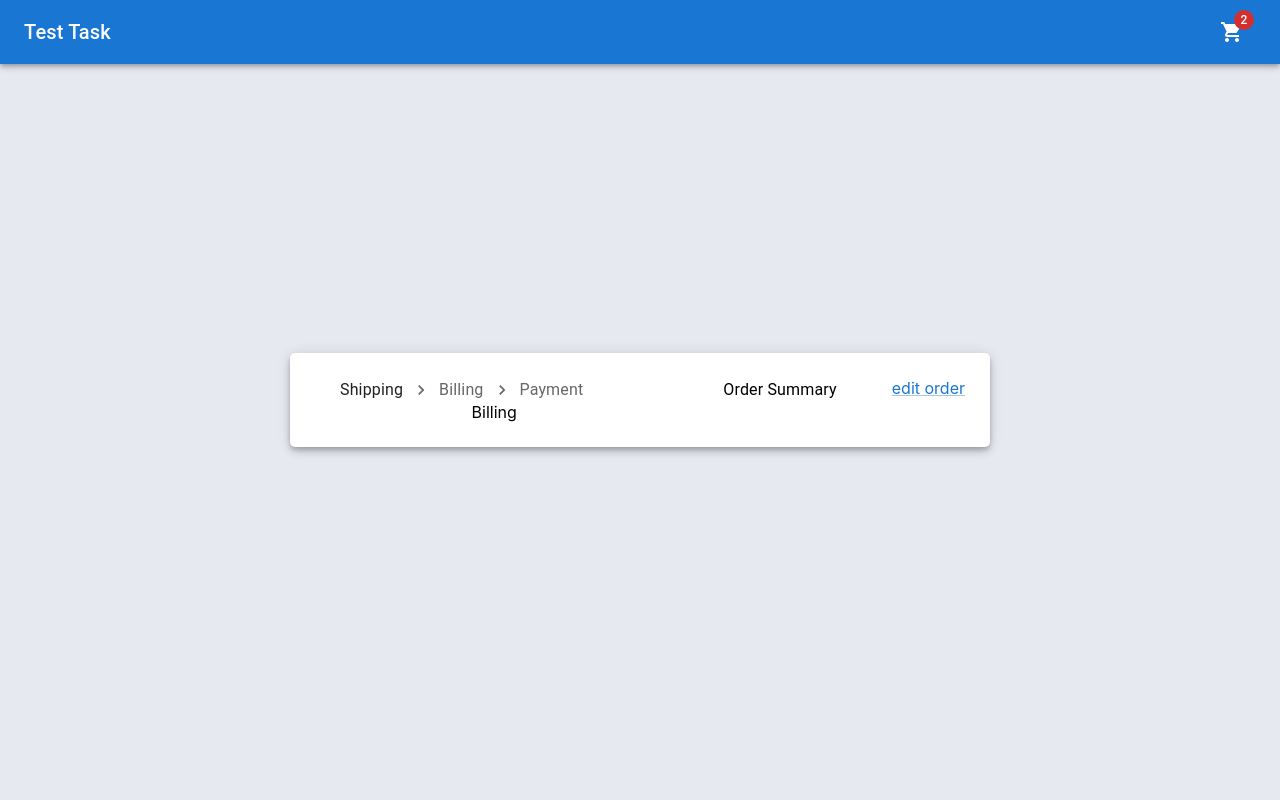
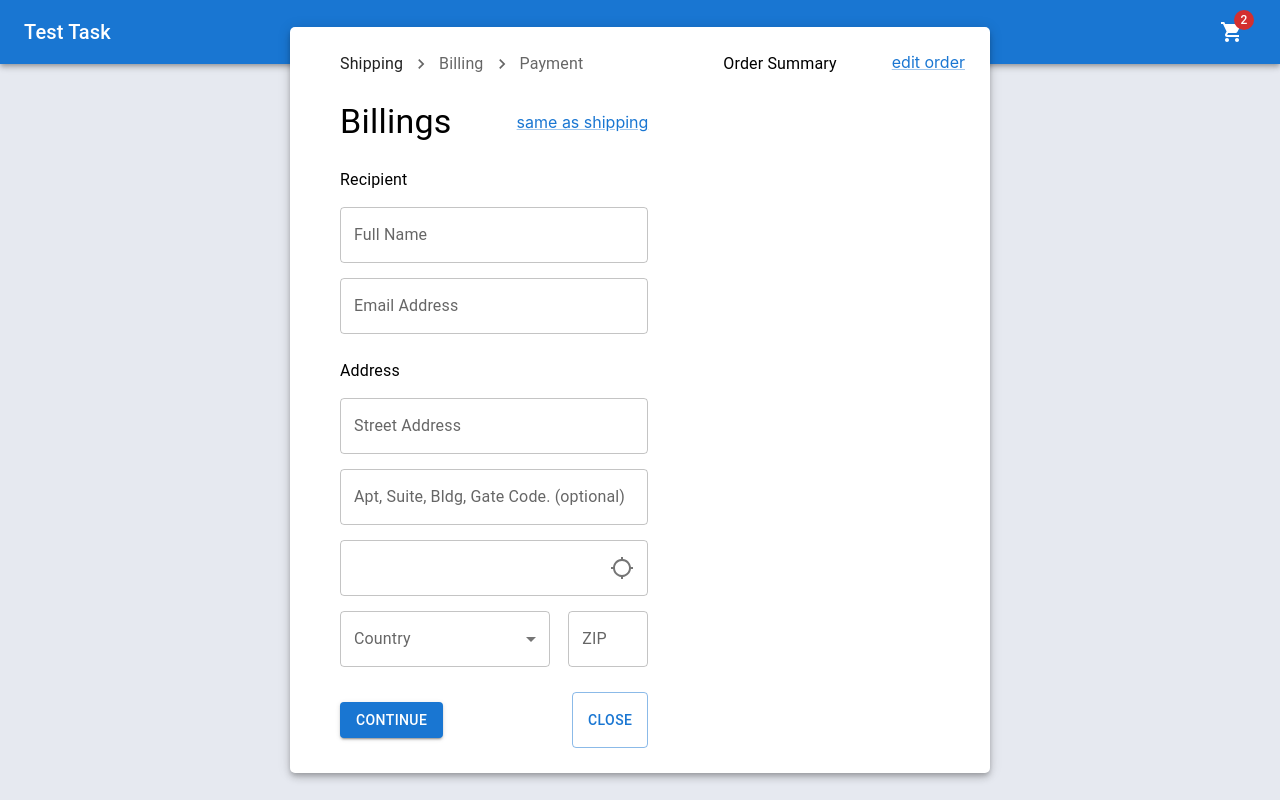
Before and after one commit to djek195/test-task-order-form, a React (Create React App) app: page /billing in a window 1280 px wide. Both pictures are taken after a click on the button "show 4 new mails". Built offline with nearby package versions, Linux system fonts and the light colour scheme.

Commit message:
created billings page

```diff
--- a/src/components/OrderSummary/OrderSummary.js
+++ b/src/components/OrderSummary/OrderSummary.js
@@ -11,7 +11,13 @@ const OrderSummary = () => {
         }}
       >
         <Typography>Order Summary</Typography>
-        <Link>edit order</Link>
+        <Link
+          sx={{
+            cursor: 'pointer',
+          }}
+        >
+          edit order
+        </Link>
       </Stack>
     </Stack>
   );
--- a/src/pages/Billing/Billing.js
+++ b/src/pages/Billing/Billing.js
@@ -1,7 +1,127 @@
-import React from 'react';
+import { Formik, Form } from 'formik';
+import * as Yup from 'yup';
+import { Typography, InputAdornment, Button, Link } from '@mui/material';
+import GpsNotFixedIcon from '@mui/icons-material/GpsNotFixed';
+import TextFieldWrapper from '../../components/TextField/TextField';
+import OutlinedInputWrapper from '../../components/OutlinedInput/OutlinedInput';
+import SelectCountry from '../../components/SelectCountry/SelectCountry';
+import ButtonWrapper from '../../components/Button/Button';
+import { RowStack, TitleStack, SubStack } from '../../styles/Form.styled';
 
-const Billing = () => {
-  return <div>Billing</div>;
+import countries from '../../data/countries.json';
+
+const INITIAL_FORM_STATE = {
+  name: '',
+  // phone: '',
+  email: '',
+  address: '',
+  apt: '',
+  city: '',
+  country: '',
+  zip: '',
+};
+
+const FORM_VALIDATION = Yup.object().shape({
+  fullName: Yup.string().required('Required'),
+  email: Yup.string().email('Invalid email.').required('Required'),
+  // phone: Yup.number()
+  //   .integer()
+  //   .typeError('Please enter a valid phone number')
+  //   .required('Required'),
+  address: Yup.string().required('Required'),
+  apt: Yup.string(),
+  city: Yup.string().required('Required'),
+  country: Yup.string().required('Required'),
+  zip: Yup.number().integer().required('Required'),
+});
+const Billing = (closeModal) => {
+  return (
+    <Formik
+      initialValues={INITIAL_FORM_STATE}
+      validationSchema={FORM_VALIDATION}
+      onSubmit={(values) => {
+        console.log(values);
+      }}
+    >
+      <Form>
+        <TitleStack>
+          <RowStack>
+            <Typography variant="h4">Billings </Typography>
+            <Link
+              sx={{
+                cursor: 'pointer',
+              }}
+            >
+              same as shipping
+            </Link>
+          </RowStack>
+          <SubStack>
+            <Typography>Recipient</Typography>
+            <TextFieldWrapper name="fullName" label="Full Name" fullWidth />
+            <RowStack>
+              <TextFieldWrapper fullWidth name="email" label="Email Address" />
+            </RowStack>
+          </SubStack>
+          <SubStack
+            sx={{
+              width: '100%',
+              alignItems: 'flex-start',
+              gap: '15px',
+            }}
+          >
+            <Typography>Address</Typography>
+            <TextFieldWrapper name="address" label="Street Address" fullWidth />
+            <TextFieldWrapper
+              name="apt"
+              label="Apt, Suite, Bldg, Gate Code. (optional)"
+              fullWidth
+            />
+
+            <OutlinedInputWrapper
+              name="city"
+              label="City"
+              fullWidth
+              endAdornment={
+                <InputAdornment position="end">
+                  <GpsNotFixedIcon />
+                </InputAdornment>
+              }
+            />
+
+            <RowStack>
+              <SelectCountry
+                sx={{
+                  width: '210px',
+                }}
+                name="country"
+                label="Country"
+                options={countries}
+              />
+              <TextFieldWrapper
+                sx={{
+                  width: '80px',
+                }}
+                name="zip"
+                label="ZIP"
+              />
+            </RowStack>
+          </SubStack>
+          <RowStack>
+            <ButtonWrapper>Continue</ButtonWrapper>
+            <Button
+              sx={{
+                height: '56px',
+              }}
+              variant="outlined"
+              onClick={closeModal}
+            >
+              Close
+            </Button>
+          </RowStack>
+        </TitleStack>
+      </Form>
+    </Formik>
+  );
 };
 
 export default Billing;
--- a/src/pages/Shipping/Shipping.js
+++ b/src/pages/Shipping/Shipping.js
@@ -114,10 +114,7 @@ const Shipping = ({ closeModal }) => {
             </RowStack>
           </SubStack>
           <RowStack>
-            <ButtonWrapper
-            >
-              Continue
-            </ButtonWrapper>
+            <ButtonWrapper>Continue</ButtonWrapper>
             <Button
               sx={{
                 height: '56px',
```
